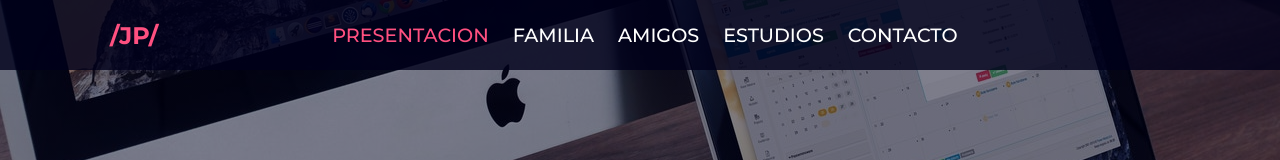
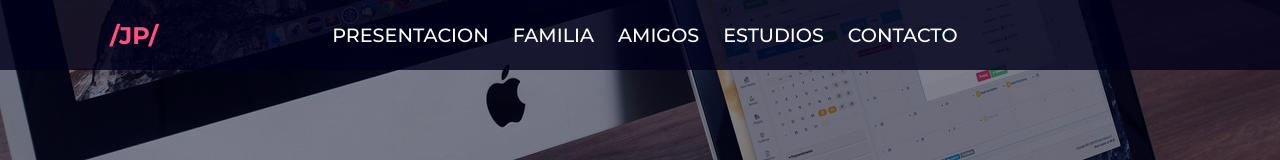
Before and after one commit to mersaucedo/ProyectoFinal, a plain HTML site: page amigos.html in a window 1280 px wide. Shown: the top 160 px of the page. Drawn offline with Linux system fonts and the light colour scheme.

Commit message:
modificaciones en los html

```diff
--- a/amigos.html
+++ b/amigos.html
@@ -26,7 +26,7 @@
                   <li>
                     <a
                       href="presentacion.html"
-                      class="seleccionado"
+
                       onclick="seleccionar(this)"
                       >PRESENTACION</a
                     >
```
Also changed, not shown: contacto.html (+0 -1 lines), estudios.html (+0 -1 lines).
